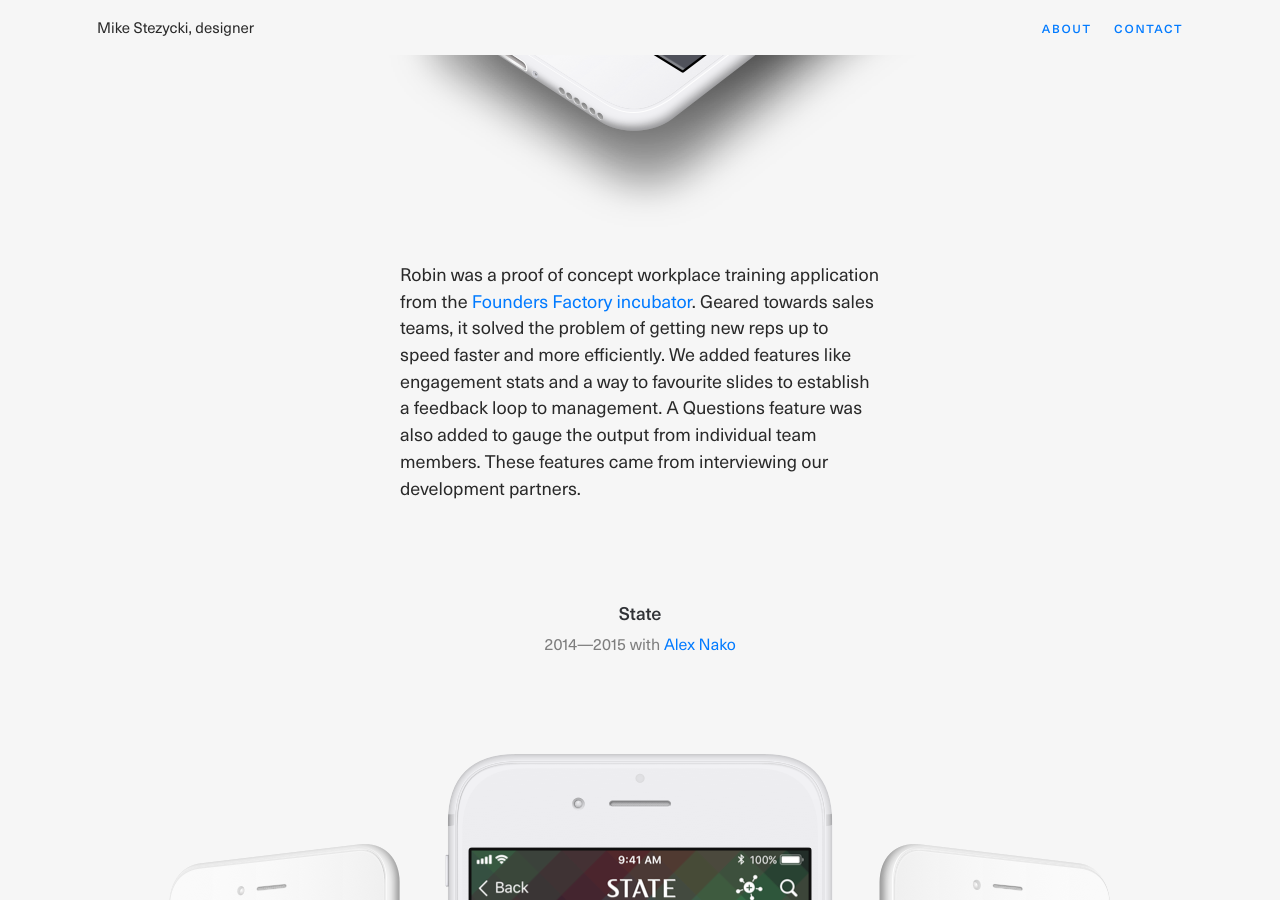
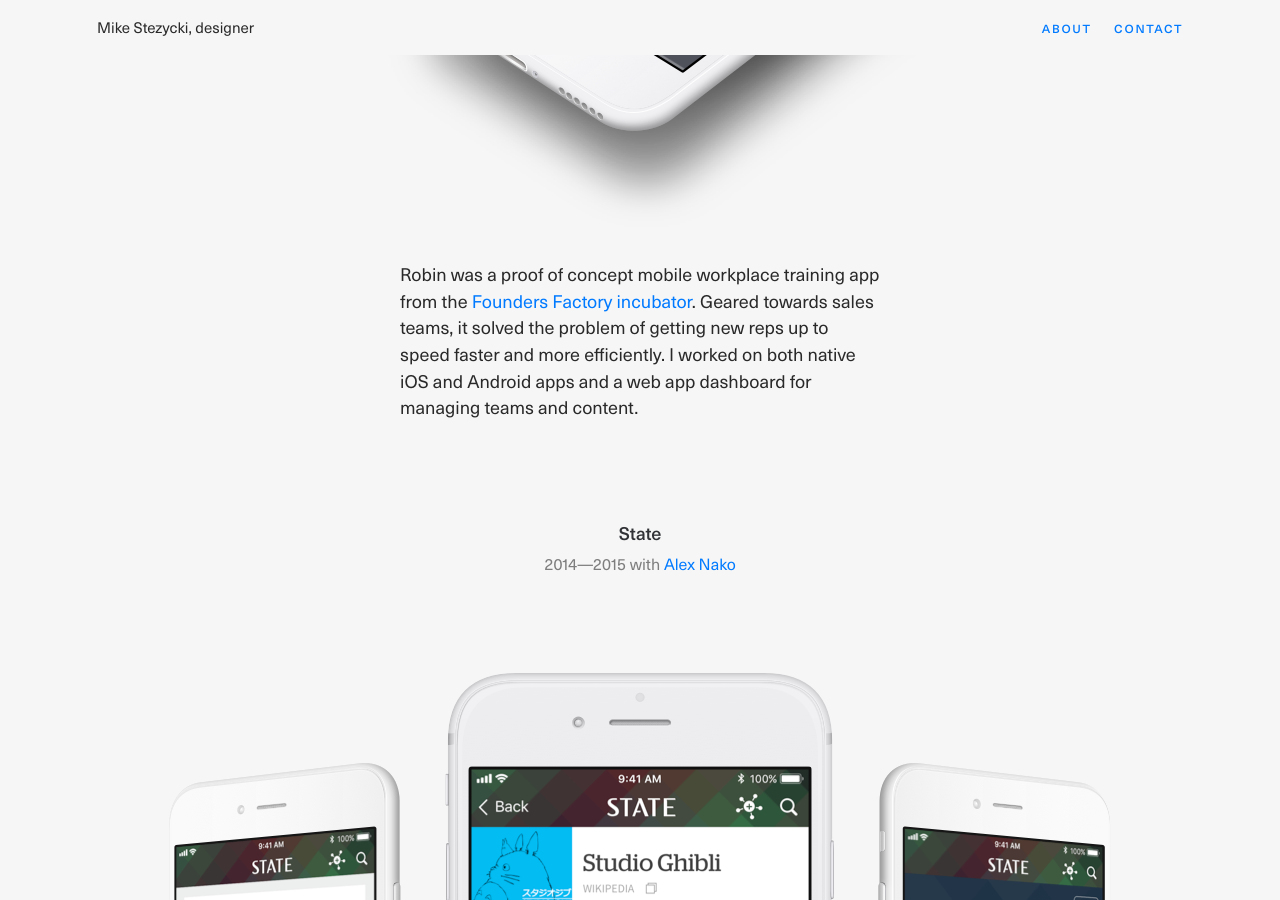
Before and after one commit to mr-stezz/mr-stezz.github.io, a Jekyll site: the page built from index.html, in a window 1280 px wide and 900 px high, scrolled down 3794 px. Built offline with Jekyll 4.4.1, drawn with Linux system fonts in a browser that asks for light colours; some of the changed text lies outside the part shown.

Commit message:
refine project descriptions

```diff
--- a/index.html
+++ b/index.html
@@ -9,7 +9,7 @@
   <figure class="gallery">
     <img src="assets/img/content/oncare-showcase.png" srcset="assets/img/content/oncare-showcase.png 1x,assets/img/content/oncare-showcase@2x.png 2x" alt="A selection of core screens from the OnCare iOS app." title="A selection of core screens from the OnCare iOS app." loading="auto">
   </figure>
-  <p class="text-col"><a href="http://www.weareoncare.com" title="We save care agencies time and money by replacing paper records with a simple app, help to boost CQC ratings, and keep families closer to their loved ones' care.">OnCare</a> is a <span title="Business-to-Business">B2B</span> <span title="Software as a Service">SaaS</span> business from the <a href="https://foundersfactory.com/portfolio/">Founders Factory incubator</a>. OnCare provides tools that make caring for the elderly easier. The business has three apps which I helped prototype and design. This includes a React Native app for both iOS and Android and a responsive web app. I worked on product strategy, prototypes and informing the User Experience, as well as the creative direction.</p>
+  <p class="text-col"><a href="http://www.weareoncare.com" title="We save care agencies time and money by replacing paper records with a simple app, help to boost CQC ratings, and keep families closer to their loved ones' care.">OnCare</a> is a <span title="Business-to-Business">B2B</span> <span title="Software as a Service">SaaS</span> business from the <a href="https://foundersfactory.com/portfolio/">Founders Factory incubator</a>. OnCare provides tools that make caring for the elderly easier. The business has three apps which I helped prototype and design. This includes a React Native app for both iOS and Android and a responsive web app. I worked on product strategy, prototypes and informing the user experience, as well as the creative direction.</p>
 </section>
 <section class="u--m-bottom--huge">
   <h2 class="heading  no-spacing  page-title">Carmen</h2>
@@ -48,7 +48,7 @@
   <figure class="gallery">
     <img src="assets/img/content/robin-iphone-feature.png" srcset="assets/img/content/robin-iphone-feature.png 1x,assets/img/content/robin-iphone-feature@2x.png 2x" alt="A question view, document view interface with a progress bar, star button and comment button." title="A question view, document view interface with a progress bar, star button and comment button." loading="lazy">
   </figure>
-  <p class="text-col">Robin was a proof of concept workplace training application from the <a href="https://foundersfactory.com/portfolio/">Founders Factory incubator</a>. Geared towards sales teams, it solved the problem of getting new reps up to speed faster and more efficiently. We added features like engagement stats and a way to favourite slides to establish a feedback loop to management. A Questions feature was also added to gauge the output from individual team members. These features came from interviewing our development partners.</p>
+  <p class="text-col">Robin was a proof of concept mobile workplace training app from the <a href="https://foundersfactory.com/portfolio/">Founders Factory incubator</a>. Geared towards sales teams, it solved the problem of getting new reps up to speed faster and more efficiently. I worked on both native iOS and Android apps and a web app dashboard for managing teams and content.</p>
 </section>
 <section class="u--m-bottom--huge">
   <h2 class="heading  no-spacing  page-title">State</h2>
```
